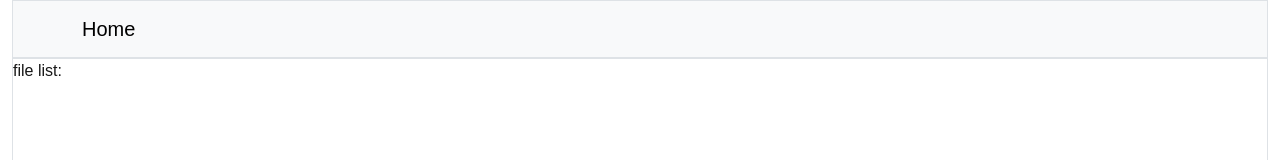
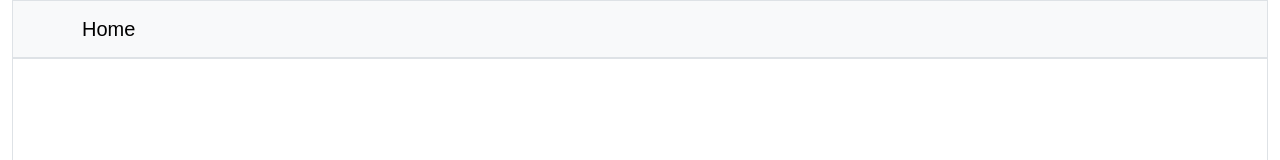
Before and after one commit to TarsisViana/image-tagging-tool, a Next.js app: page /dashboard in a window 1280 px wide. Shown: the top 160 px of the page. Built offline with nearby package versions, Linux system fonts and the light colour scheme.

Commit message:
Fix default dir loading to env variables

```diff
--- a/src/app/dashboard/page.tsx
+++ b/src/app/dashboard/page.tsx
@@ -1,23 +1,6 @@
 'use client'
 
-import Link from "next/link";
-import { useAppContext } from "@/context/AppContext";
+export default function Page() {
 
-export default function Page() {
-  const {imageFileList}= useAppContext()
-
-  return (
-    <>
-      <div>
-        <p>file list:</p>
-        <ul>
-          {imageFileList.map((image) => {
-            return <li key={image.imgName}>
-              <Link href={`dashboard/${image.imgName}`}>{image.imgName}</Link>
-            </li>
-          })}
-        </ul>
-      </div>
-    </>
-  );
+  return;
 }
--- a/src/context/AppContext.tsx
+++ b/src/context/AppContext.tsx
@@ -6,8 +6,8 @@ import { createContext, Dispatch, SetStateAction, useContext, useState } from "r
 
 
 type AppContextProps = {
-  dirPath:string,
-  setPath: Dispatch<SetStateAction<string>>,
+  dirPath:string | undefined,
+  setPath: Dispatch<SetStateAction<string | undefined>>,
   labelList: string[],
   setLabels: Dispatch<SetStateAction<string[]>>,
   imageFileList: ImageFileList,
@@ -30,7 +30,7 @@ const AppContext = createContext<AppContextProps>({
 export function AppProvider({ children }: { children: React.ReactNode }) {
   const [imageFileList, setImageList] = useState<ImageFileList>([])
   const [labelList, setLabels] = useState<string[]>([])
-  const [dirPath, setPath] = useState<string>('')
+  const [dirPath, setPath] = useState<string | undefined>()
 
   function getTagList(imgName: string) {
     const index = imageFileList.findIndex(file => file.imgName == imgName)
```
Also changed, not shown: src/app/ui/folder-path-form.tsx (+9 -4 lines).
